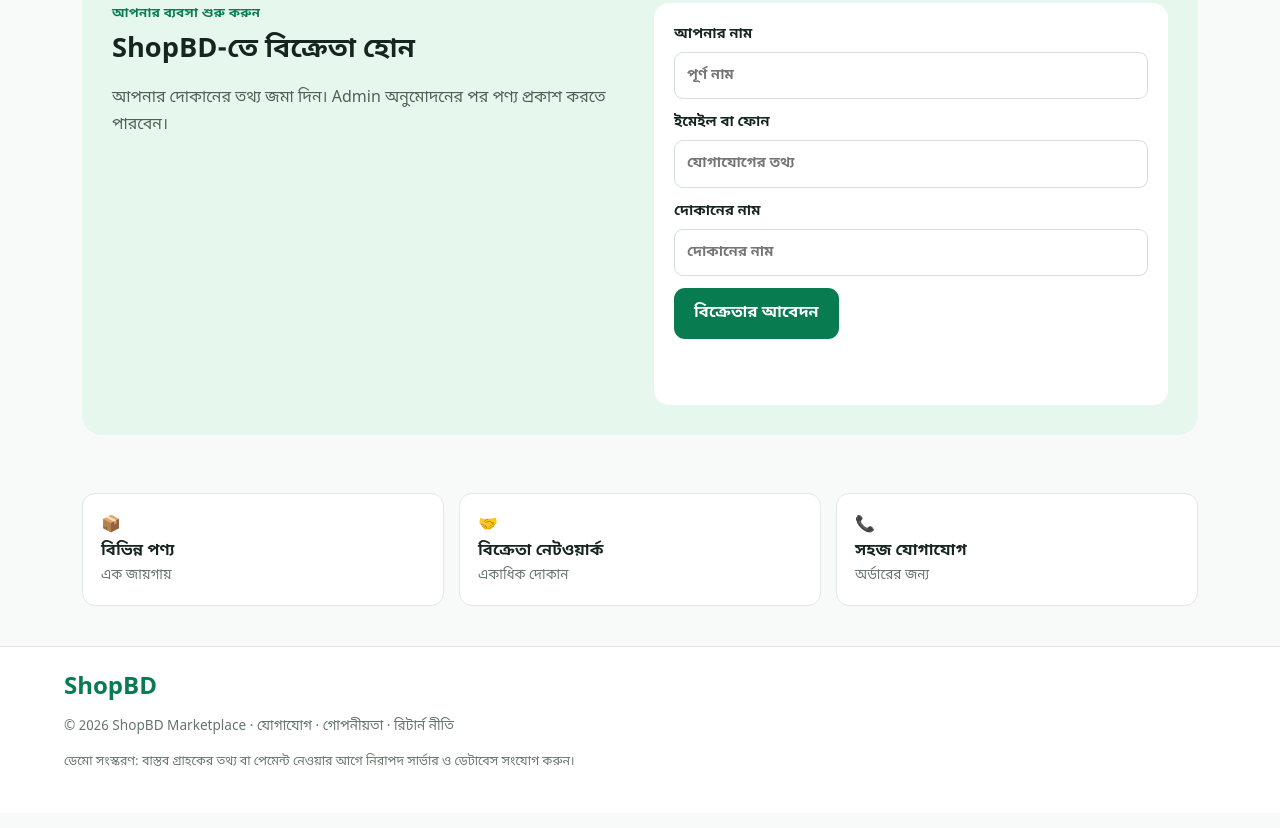
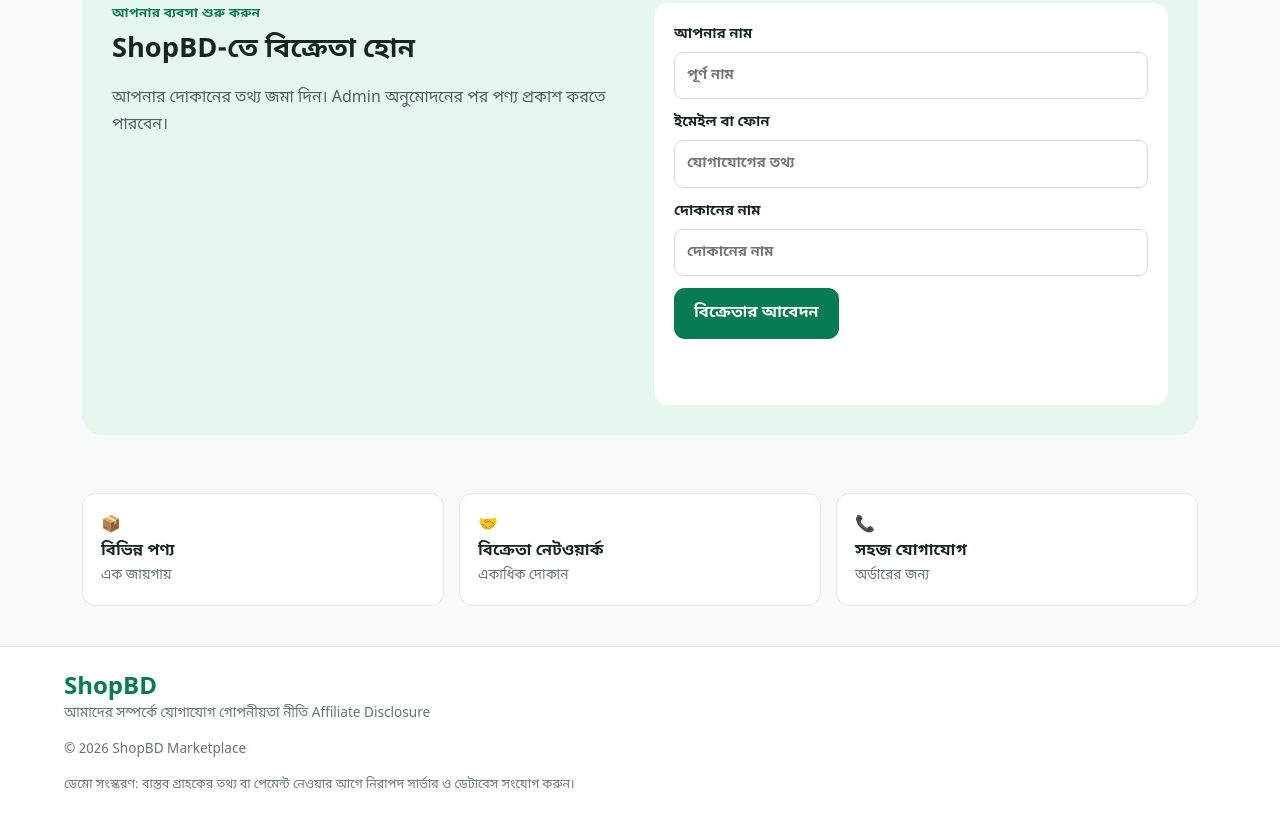
Before and after one commit to nmd7668-hue/shopbd-marketplace, a plain HTML site: page index.html in a window 1280 px wide. Shown: the part 1284-2112 px from the top of the page. Drawn offline with Linux system fonts and the light colour scheme.

Commit message:
Update index.html

```diff
--- a/index.html
+++ b/index.html
@@ -1,3 +1,4 @@
+
 <!DOCTYPE html>
 <html lang="bn">
 <head>
@@ -105,9 +106,19 @@
 
   <footer>
     <a class="brand" href="index.html">ShopBD</a>
-    <p>© <span id="year"></span> ShopBD Marketplace · যোগাযোগ · গোপনীয়তা · রিটার্ন নীতি</p>
+
+    <div class="footer-links">
+      <a href="about.html">আমাদের সম্পর্কে</a>
+      <a href="contact.html">যোগাযোগ</a>
+      <a href="privacy.html">গোপনীয়তা নীতি</a>
+      <a href="affiliate.html">Affiliate Disclosure</a>
+    </div>
+
+    <p>© <span id="year"></span> ShopBD Marketplace</p>
+
     <p class="disclaimer">
-      ডেমো সংস্করণ: বাস্তব গ্রাহকের তথ্য বা পেমেন্ট নেওয়ার আগে নিরাপদ সার্ভার ও ডেটাবেস সংযোগ করুন।
+      ডেমো সংস্করণ: বাস্তব গ্রাহকের তথ্য বা পেমেন্ট নেওয়ার আগে
+      নিরাপদ সার্ভার ও ডেটাবেস সংযোগ করুন।
     </p>
   </footer>
 
```
